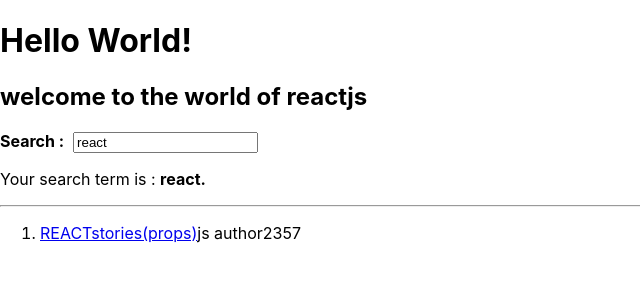
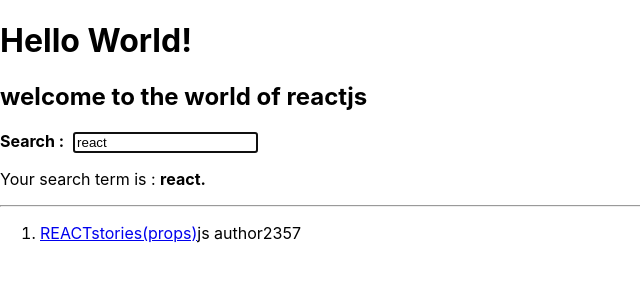
Before and after one commit to prajjwalrodgermassey/hacker-stories, a React (Create React App) app: page / in a window 1280 px wide. Shown: the top 300 px of the page, without its empty margins (0-640 px from the left). Built offline with nearby package versions, Linux system fonts and the light colour scheme.

Commit message:
compostion components and useRef for imperative functioning

```diff
--- a/src/App.js
+++ b/src/App.js
@@ -66,7 +66,7 @@ function App() {
 
       {/* <div>{outernotsofun()}</div> */}
 
-      <Inputwithlabel onInputChange={handleSearch} value={searchTerm} id="search" label="Search">
+      <Inputwithlabel onInputChange={handleSearch} value={searchTerm} id="search" label="Search" isFocused >
        <strong>Search :</strong>
       </Inputwithlabel>
       <p>Your search term is : <strong>{searchTerm}.</strong></p>
@@ -78,12 +78,20 @@ function App() {
   );
 }
 
-const Inputwithlabel = ({id,label,onInputChange,value, children, type="text"})=>{
+const Inputwithlabel = ({id,label,onInputChange,value, children, type="text", isFocused})=>{
+
+  const inputRef = React.useRef(null);
+
+  React.useEffect(()=>{
+    if (isFocused && inputRef.current){
+      inputRef.current.focus();
+    }
+  },[isFocused])
 
   return(
   <>
     <label htmlFor={id} > {children} </label>&nbsp;
-    <input type={type} id={id}  onChange={onInputChange} value={value}/>
+    <input type={type} id={id}  onChange={onInputChange} value={value} autoFocus={isFocused} ref={inputRef} />
   </>
   );
 }
```
